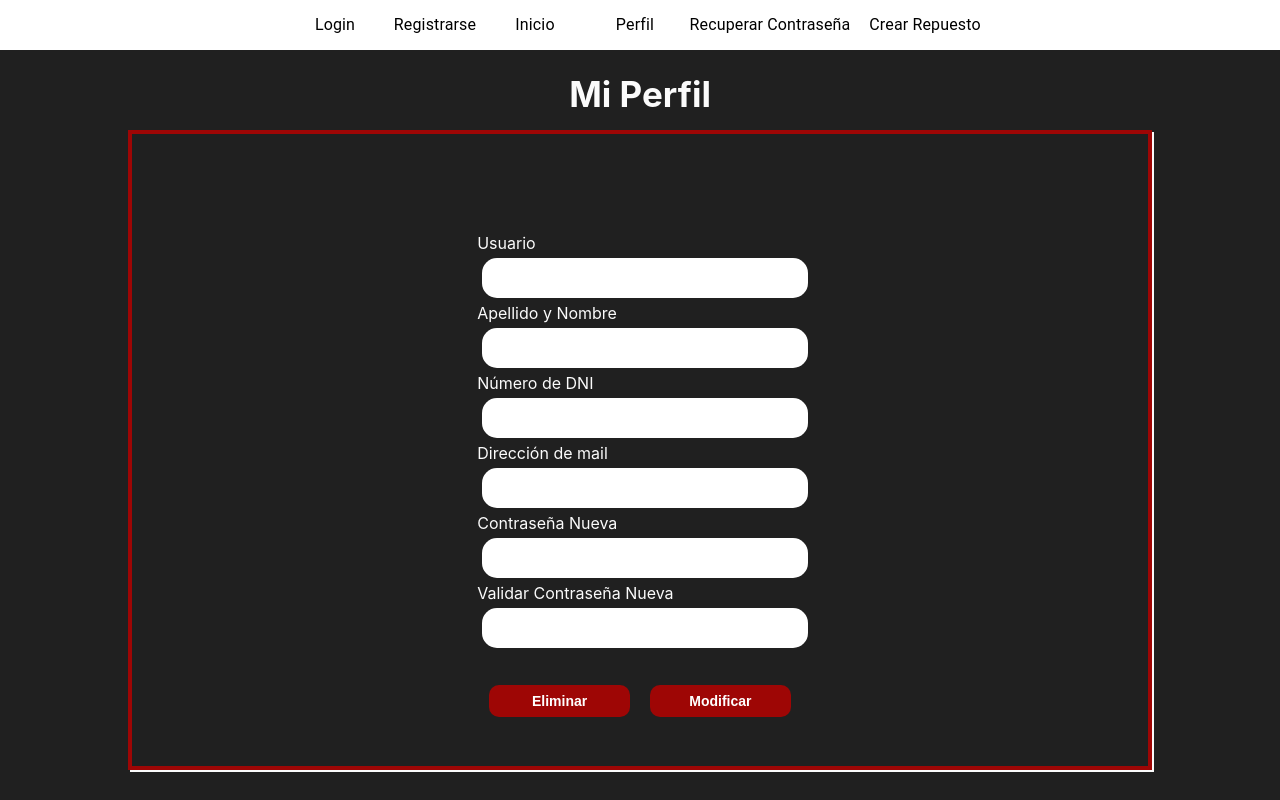
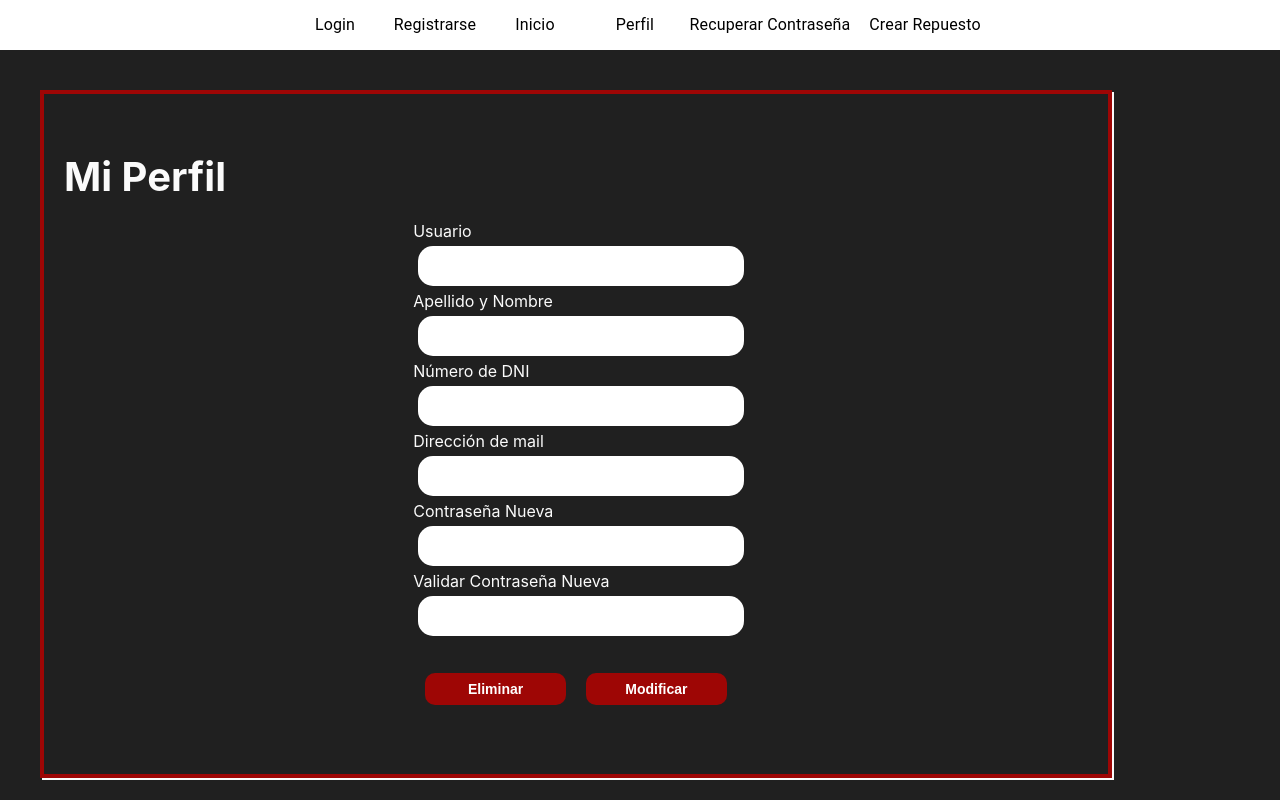
Before and after one commit to bibianabossio/concesionaria, a React (Create React App) app: page /perfil in a window 1280 px wide. Shown: the top 800 px of the page. Built offline with nearby package versions, Linux system fonts and the light colour scheme; no server answers.

Commit message:
18.01 lo ultimo

```diff
--- a/src/components/Label/Label.css
+++ b/src/components/Label/Label.css
@@ -1,9 +1,7 @@
 .label {
     color:#fbfbfb;
     font-size: 20px;
-    text-align: center;
-    margin: 10px;
-
+    text-align: left;
 
 
 }
--- a/src/components/Login/Login.css
+++ b/src/components/Login/Login.css
@@ -1,8 +1,5 @@
 .login-container {
   display: flex;
-  flex-direction: column;
-  justify-content: center;
-  align-items: center;
   width: 100vw;
   height: 100vh;
   background: rgb(32, 32, 32);
@@ -22,11 +19,11 @@
   display: flex;
   flex-direction: column;
   justify-content: center;
-  margin: auto;
+  margin: 40px;
   width: 80vw;
   height: 80vh;
   border: 4px solid rgb(158, 6, 5);
-  align-items: center;
+  align-items:normal;
   box-shadow: 2px 2px #fbfbfb;
   padding: 20px;
 }
@@ -180,6 +177,7 @@
 }
 
 .form {
-  padding: 10%;
-
+  padding: auto;
+  margin-left: auto;
+  margin-right: auto;
 }
--- a/src/components/Login/Login.jsx
+++ b/src/components/Login/Login.jsx
@@ -113,12 +113,9 @@ const Login = () => {
                 Registrarse
               </button>{" "}
             </Link>
-
-
           </div>
         </form>
         <br />
-
       </div>
     </div>
   );
--- a/src/components/Title/Title.css
+++ b/src/components/Title/Title.css
@@ -1,7 +1,9 @@
-.title-label{
-    font-weight: bold;
-    text-align: center;
-    font-size: 35px;
-    color: #fbfbfb;
-
+.title-label {
+  font-weight: bold;
+  text-align:center;
+  font-size: 40px;
+  color: #fbfbfb;
+  padding-top: 20px;
+  width: 300vw;
+  height: 10vh;
 }
--- a/src/components/Title/Title.jsx
+++ b/src/components/Title/Title.jsx
@@ -5,7 +5,7 @@ import "./Title.css";
 
 const Title = ({ text }) => {
   return (
-    <div className="title-container">
+    <div >
       <label className="title-label">{text}</label>
     </div>
   );
--- a/src/index.css
+++ b/src/index.css
@@ -1,6 +1,6 @@
 
 body {
-  margin: 0;
+  margin:0;
   font-family: -apple-system, BlinkMacSystemFont, 'Segoe UI', 'Roboto', 'Oxygen',
     'Ubuntu', 'Cantarell', 'Fira Sans', 'Droid Sans', 'Helvetica Neue',
     sans-serif;
@@ -15,8 +15,3 @@ code {
     monospace;
 
 }
-* {
-  box-sizing:border-box;
-  padding: 0;
-  margin:0;
-}
```
Also changed, not shown: src/components/Perfil/Perfil.jsx (line endings or trailing spaces).
